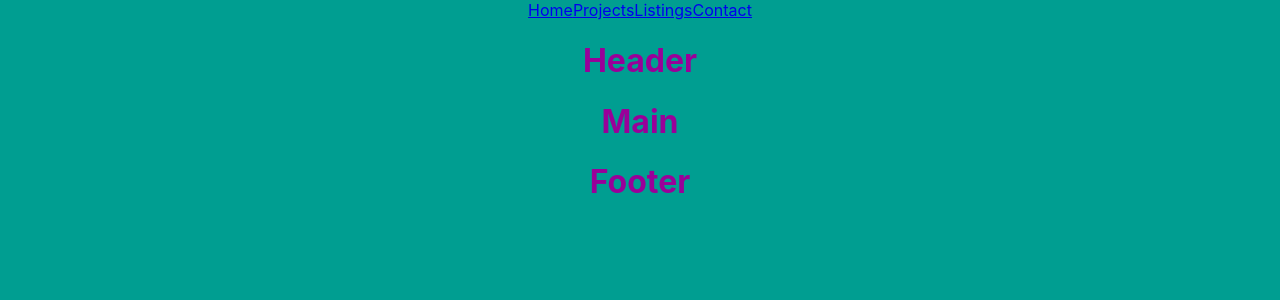
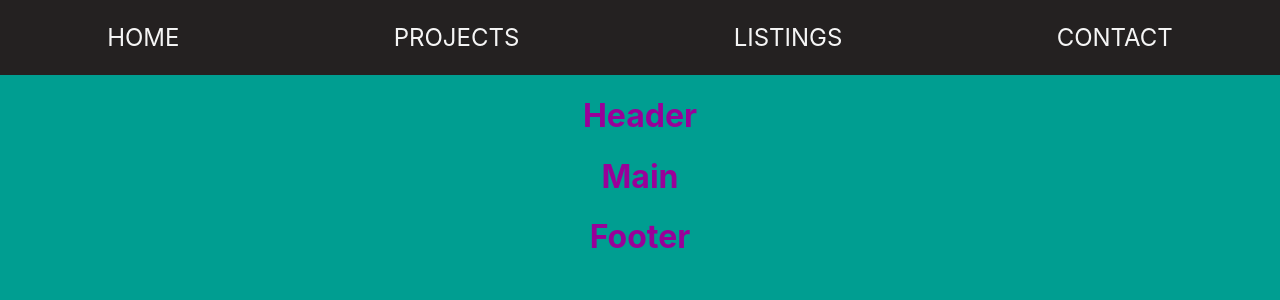
Before and after one commit to ZacW9102/ProjectShopLLC-Business-Site, a React (Create React App) app in the folder project-shop/: page / in a window 1280 px wide. Shown: the top 300 px of the page. Built offline with nearby package versions, Linux system fonts and the light colour scheme.

Commit message:
navbar styling

```diff
--- a/project-shop/src/App.css
+++ b/project-shop/src/App.css
@@ -2,37 +2,20 @@
   text-align: center;
 }
 
-.App-logo {
-  height: 40vmin;
-  pointer-events: none;
+/*    Navbar Styling     */
+
+.navbar {
+  background-color: rgb(36, 33, 33);
+  width: 100vw;
+  height: 75px;
+  display: flex;
+  justify-content: space-around;
+  align-items: center;
 }
 
-@media (prefers-reduced-motion: no-preference) {
-  .App-logo {
-    animation: App-logo-spin infinite 20s linear;
-  }
+.navbar a {
+  color: whitesmoke;
+  text-decoration: none;
+  margin: 0 1rem;
+  font-size: 1.5rem;
 }
-
-.App-header {
-  background-color: #282c34;
-  min-height: 100vh;
-  display: flex;
-  flex-direction: column;
-  align-items: center;
-  justify-content: center;
-  font-size: calc(10px + 2vmin);
-  color: white;
-}
-
-.App-link {
-  color: #61dafb;
-}
-
-@keyframes App-logo-spin {
-  from {
-    transform: rotate(0deg);
-  }
-  to {
-    transform: rotate(360deg);
-  }
-}
--- a/project-shop/src/Navbar.js
+++ b/project-shop/src/Navbar.js
@@ -1,10 +1,10 @@
 export default function Navbar() {
     return (
         <div className="navbar">
-            <a href="*">Home</a>
-            <a href="*">Projects</a>
-            <a href="*">Listings</a>
-            <a href="*">Contact</a>
+            <a href="*">HOME</a>
+            <a href="*">PROJECTS</a>
+            <a href="*">LISTINGS</a>
+            <a href="*">CONTACT</a>
         </div>
     )
 }
```
Also changed, not shown: project-shop/src/index.html (added, +9 -0 lines).
